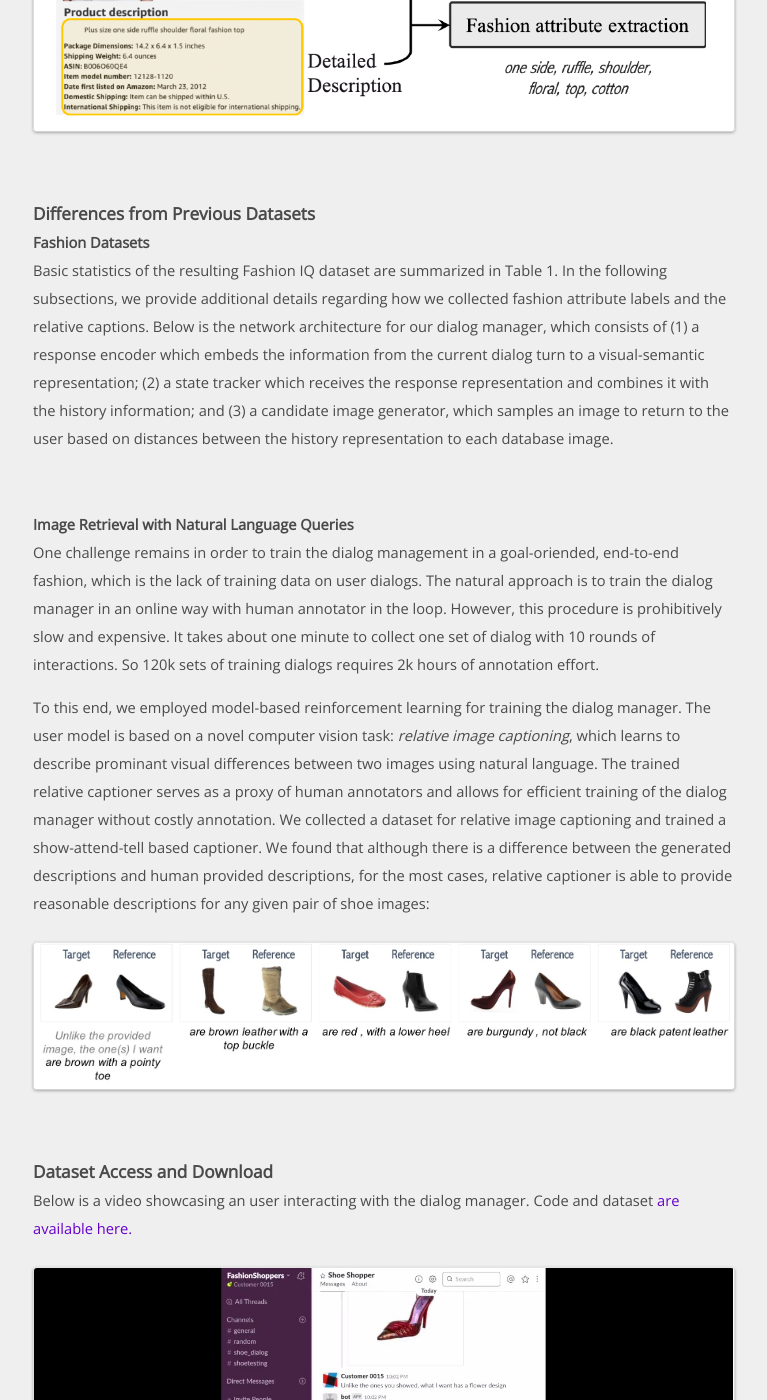
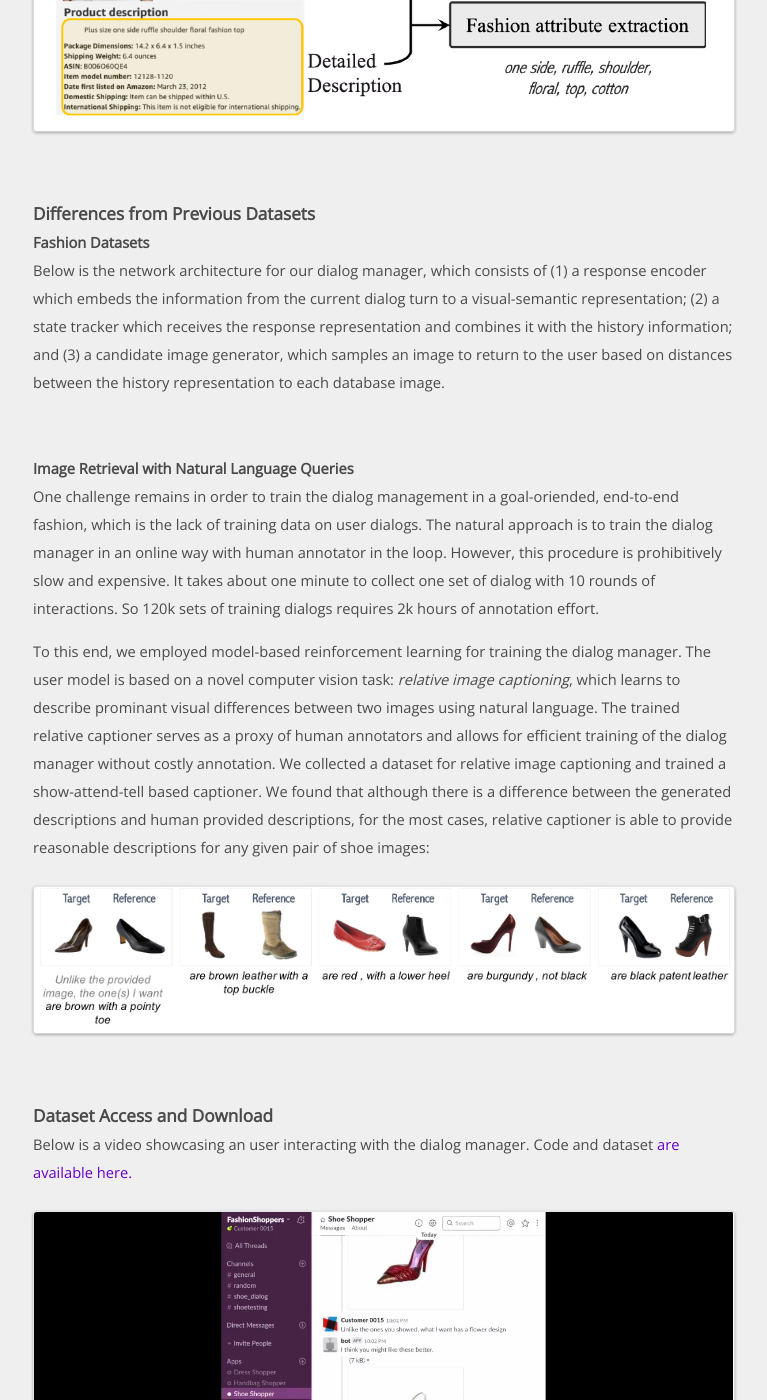
Before and after one commit to spacew/spacew.github.io, a Jekyll site: the page built from _posts/2019-05-29-fashion-iq.markdown, in a window 1280 px wide and 1400 px high, scrolled down 1121 px. Shown: the whole window, without its empty margins (257-1024 px from the left). Built offline with Jekyll 4.4.1, drawn with Linux system fonts in a browser that asks for light colours; some of the changed text lies outside the part shown.

Commit message:
Update 2019-05-29-fashion-iq.markdown

```diff
--- a/_posts/2019-05-29-fashion-iq.markdown
+++ b/_posts/2019-05-29-fashion-iq.markdown
@@ -35,11 +35,7 @@
 
 #### Fashion Datasets
 
-Basic statistics of
-the resulting Fashion IQ dataset are summarized in Table 1.
-In the following subsections, we provide additional details
-regarding how we collected fashion attribute labels and the
-relative captions.
+
 Below is the network architecture for our dialog manager, which consists of (1) a response encoder which
 embeds the information from the current dialog turn to a visual-semantic representation;
 (2) a state tracker which receives the response representation and combines it with the history information;
@@ -74,10 +70,15 @@
 <a href="https://youtu.be/Iy-m_cxE5jg"><img alt="img" src="{{site.baseurl}}/media/fashion_video_snip.jpeg"></a>
 
 ### Dataset Statistics
+Basic statistics of
+the resulting Fashion IQ dataset are summarized in Table 1.
+In the following subsections, we provide additional details
+regarding how we collected fashion attribute labels and the
+relative captions.
 Below is a video showcasing an user interacting with the dialog manager.
 Code and dataset <a href="https://github.com/XiaoxiaoGuo/fashion-retrieval">are available here.</a>
 
-<a href="https://youtu.be/Iy-m_cxE5jg"><img alt="img" src="{{site.baseurl}}/media/fashion_video_snip.jpeg"></a>
+<img alt="img" src="{{site.baseurl}}/media/fashion-iq-statistics.png">
 
 ### Fashion IQ Challenge v1
 Below is a video showcasing an user interacting with the dialog manager.
```
